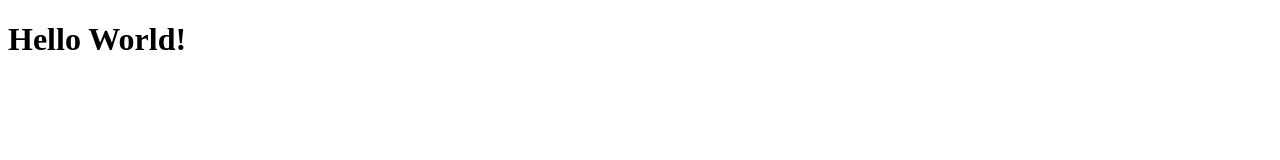
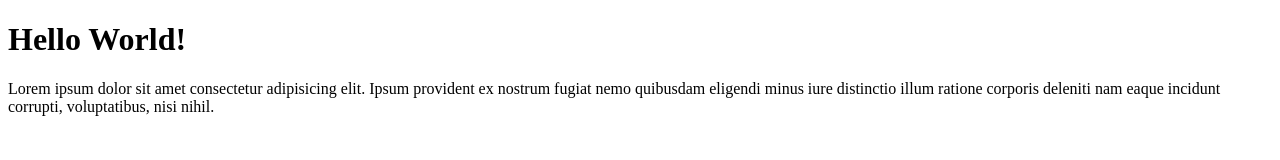
Before and after one commit to sapikwaidi/wpu-git-test, a plain HTML site: page index.html in a window 1280 px wide. Drawn offline with Linux system fonts and the light colour scheme.

Commit message:
menambahkan paragraf

```diff
--- a/index.html
+++ b/index.html
@@ -8,5 +8,6 @@
 </head>
 <body>
     <h1>Hello World!</h1>
+    <p>Lorem ipsum dolor sit amet consectetur adipisicing elit. Ipsum provident ex nostrum fugiat nemo quibusdam eligendi minus iure distinctio illum ratione corporis deleniti nam eaque incidunt corrupti, voluptatibus, nisi nihil.</p>
 </body>
 </html>
```
